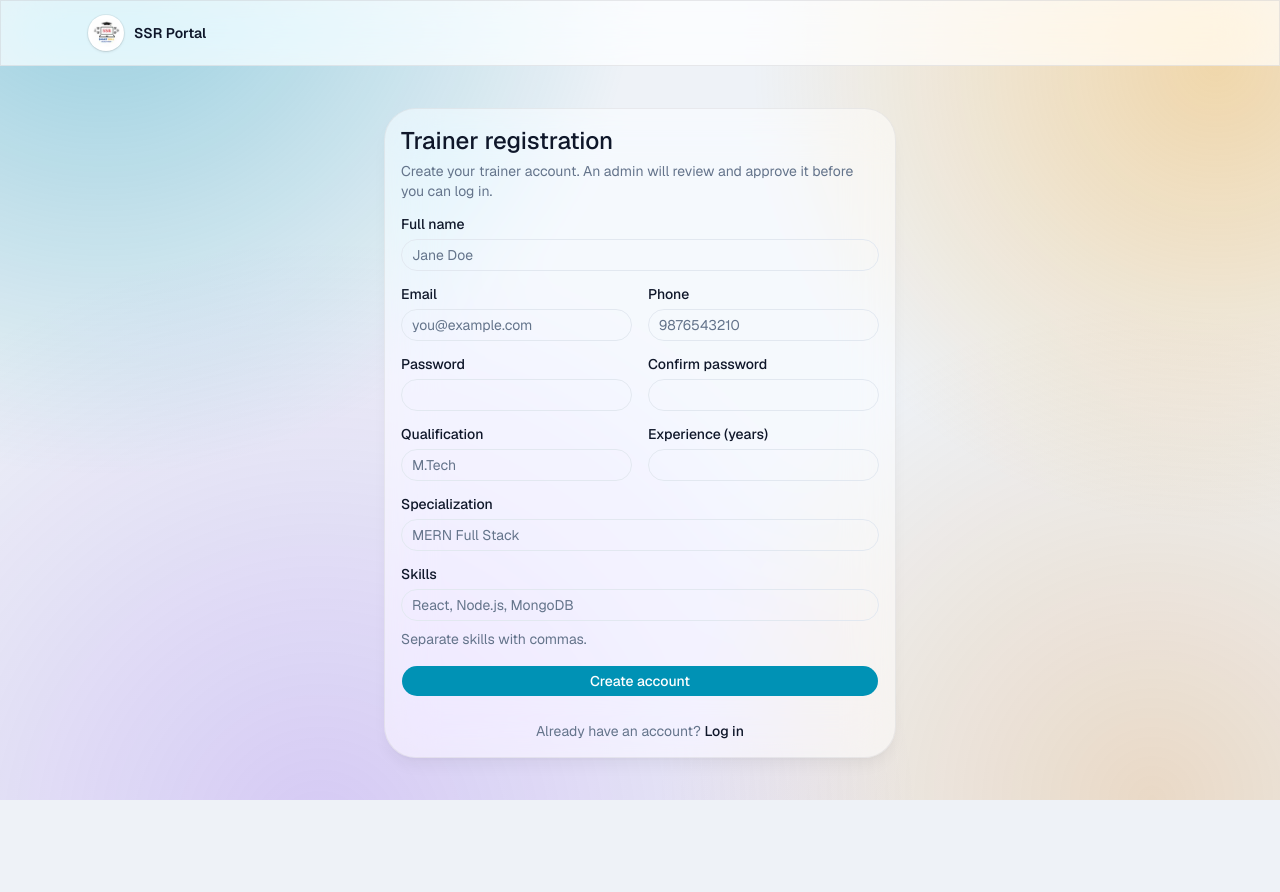
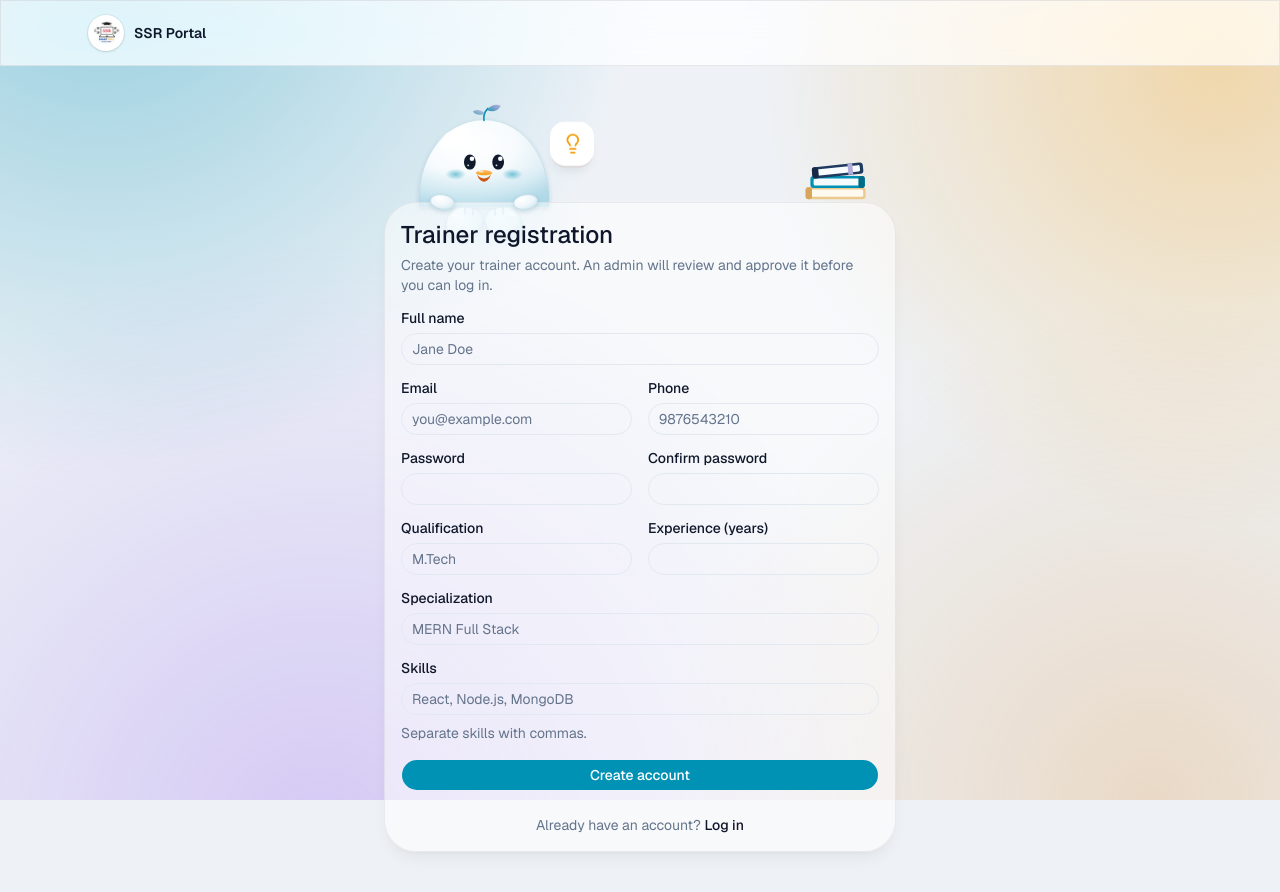
Before and after one commit to MathiHarshitha/SSR_INSTITUTE_PORTAL, a Next.js app in the folder frontend/: page /register/trainer in a window 1280 px wide. Before the commit the page ends 800 px from the top, so only its background shows below. Built offline with nearby package versions, Linux system fonts and the light colour scheme; no server answers.

Commit message:
refister page

```diff
--- a/frontend/app/(auth)/register/student/page.tsx
+++ b/frontend/app/(auth)/register/student/page.tsx
@@ -10,6 +10,8 @@ import { registerStudentSchema, RegisterStudentFormValues } from "@/schemas/auth
 import { authService } from "@/services/auth.service";
 import { extractErrorMessage } from "@/lib/api-client";
 import { usePublicCourses } from "@/hooks/useCourses";
+import { LoginMascot } from "@/components/auth/login/login-mascot";
+import styles from "@/components/auth/login/login.module.css";
 import { Button } from "@/components/ui/button";
 import { Input } from "@/components/ui/input";
 import {
@@ -38,6 +40,8 @@ import {
 export default function RegisterStudentPage() {
   const router = useRouter();
   const [isSubmitting, setIsSubmitting] = useState(false);
+  // Presentation only: the mascot covers its eyes while a password field is focused.
+  const [passwordFocused, setPasswordFocused] = useState(false);
   const { data: courses, isLoading: isLoadingCourses } = usePublicCourses();
   const form = useForm<RegisterStudentFormValues>({
     resolver: zodResolver(registerStudentSchema),
@@ -69,7 +73,9 @@ export default function RegisterStudentPage() {
   }
 
   return (
-    <Card className="w-full max-w-lg">
+    <div className={styles.panelStack} style={{ maxWidth: "32rem" }}>
+      <LoginMascot mood={passwordFocused ? "cover" : "watch"} gaze={0.5} />
+      <Card className="relative z-[1] w-full">
         <CardHeader>
           <CardTitle className="text-2xl">Student registration</CardTitle>
           <CardDescription>
@@ -78,7 +84,15 @@ export default function RegisterStudentPage() {
         </CardHeader>
         <CardContent>
           <Form {...form}>
-          <form onSubmit={form.handleSubmit(onSubmit)} className="space-y-4">
+            <form
+              onSubmit={form.handleSubmit(onSubmit)}
+              onFocus={(e) => {
+                const name = (e.target as HTMLInputElement).name;
+                setPasswordFocused(name === "password" || name === "confirmPassword");
+              }}
+              onBlur={() => setPasswordFocused(false)}
+              className="space-y-4"
+            >
               <div className="grid gap-4 sm:grid-cols-2">
                 <FormField
                   control={form.control}
@@ -254,5 +268,6 @@ export default function RegisterStudentPage() {
           </p>
         </CardContent>
       </Card>
+    </div>
   );
 }
--- a/frontend/app/(auth)/register/trainer/page.tsx
+++ b/frontend/app/(auth)/register/trainer/page.tsx
@@ -9,6 +9,8 @@ import { toast } from "sonner";
 import { registerTrainerSchema, RegisterTrainerFormValues } from "@/schemas/auth.schema";
 import { authService } from "@/services/auth.service";
 import { extractErrorMessage } from "@/lib/api-client";
+import { LoginMascot } from "@/components/auth/login/login-mascot";
+import styles from "@/components/auth/login/login.module.css";
 import { Button } from "@/components/ui/button";
 import { Input } from "@/components/ui/input";
 import {
@@ -31,6 +33,8 @@ import {
 export default function RegisterTrainerPage() {
   const router = useRouter();
   const [isSubmitting, setIsSubmitting] = useState(false);
+  // Presentation only: the mascot covers its eyes while a password field is focused.
+  const [passwordFocused, setPasswordFocused] = useState(false);
   const form = useForm<RegisterTrainerFormValues>({
     resolver: zodResolver(registerTrainerSchema),
     defaultValues: {
@@ -59,7 +63,9 @@ export default function RegisterTrainerPage() {
   }
 
   return (
-    <Card className="w-full max-w-lg">
+    <div className={styles.panelStack} style={{ maxWidth: "32rem" }}>
+      <LoginMascot mood={passwordFocused ? "cover" : "watch"} gaze={0.5} />
+      <Card className="relative z-[1] w-full">
         <CardHeader>
           <CardTitle className="text-2xl">Trainer registration</CardTitle>
           <CardDescription>
@@ -68,7 +74,15 @@ export default function RegisterTrainerPage() {
         </CardHeader>
         <CardContent>
           <Form {...form}>
-          <form onSubmit={form.handleSubmit(onSubmit)} className="space-y-4">
+            <form
+              onSubmit={form.handleSubmit(onSubmit)}
+              onFocus={(e) => {
+                const name = (e.target as HTMLInputElement).name;
+                setPasswordFocused(name === "password" || name === "confirmPassword");
+              }}
+              onBlur={() => setPasswordFocused(false)}
+              className="space-y-4"
+            >
               <div className="grid gap-4 sm:grid-cols-2">
                 <FormField
                   control={form.control}
@@ -204,5 +218,6 @@ export default function RegisterTrainerPage() {
           </p>
         </CardContent>
       </Card>
+    </div>
   );
 }
--- a/frontend/components/auth/login/login.module.css
+++ b/frontend/components/auth/login/login.module.css
@@ -4,14 +4,18 @@
  * the only extra values are highlight/shadow shades mixed from those tokens.
  */
 
-.root {
+/* .panelStack also carries the tokens so the mascot works outside the login page (register) */
+.root,
+.panelStack {
   --clay-hi: color-mix(in oklch, white 88%, transparent);
   --clay-hi-soft: color-mix(in oklch, white 60%, transparent);
   --clay-lo: color-mix(in oklch, var(--foreground) 20%, transparent);
   --clay-lo-soft: color-mix(in oklch, var(--foreground) 9%, transparent);
   /* the visible "thickness" under a raised surface */
   --clay-side: color-mix(in oklch, var(--card) 86%, var(--foreground));
+}
 
+.root {
   position: relative;
   display: flex;
   flex: none; /* <body> is a flex column; don't let it grow the page past the viewport */
@@ -25,7 +29,8 @@
   overflow: hidden;
 }
 
-:global(.dark) .root {
+:global(.dark) .root,
+:global(.dark) .panelStack {
   --clay-hi: color-mix(in oklch, white 9%, transparent);
   --clay-hi-soft: color-mix(in oklch, white 4%, transparent);
   --clay-lo: color-mix(in oklch, black 62%, transparent);
```
Lines whose indentation alone changed are shown as unchanged.
